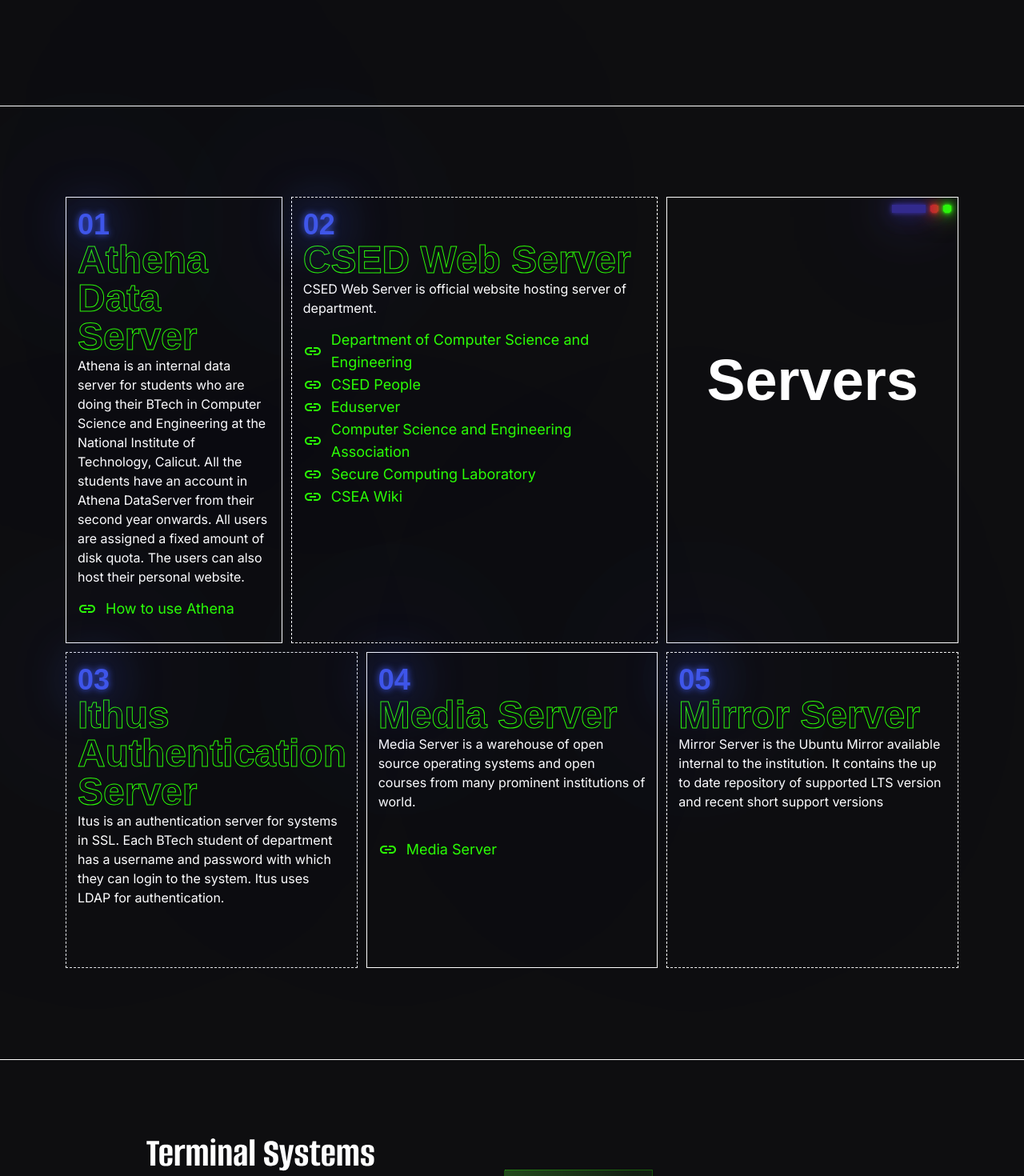
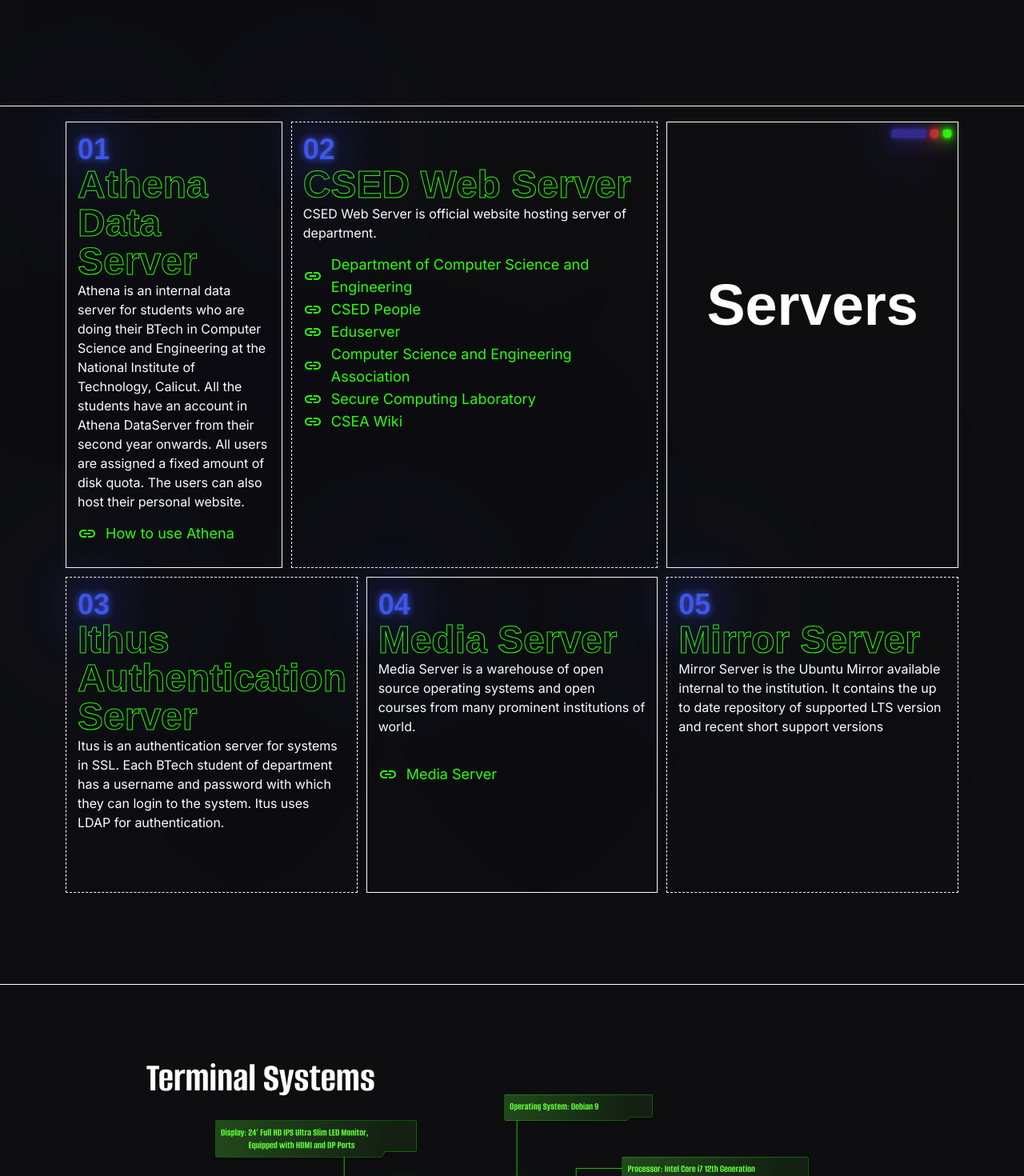
Before and after one commit to athena-server/athena-server.github.io, a Next.js app: page /facilities-and-resources in a window 1280 px wide. Shown: the part 700-2170 px from the top of the page at 80% size. Built offline with nearby package versions, Linux system fonts and the light colour scheme; a web font is replaced by a local one.

Commit message:
responsiveness done

```diff
--- a/src/app/facilities-and-resources/page.tsx
+++ b/src/app/facilities-and-resources/page.tsx
@@ -2,7 +2,7 @@
 import SectionDivider from "@/components/SectionDivider";
 import { alumniSans } from "@/fonts";
 import styles from "./styles.module.css";
-import Link from "@/components/Link"
+import Link from "@/components/Link";
 // to use font alumni sans on any text, use the following css: <div className={`${alumniSans.classname} ...tailwind styles`}
 // default font is inter so need to change font for any other elements
 // refer page.tsx in branch 1-home-page for further doubt clearing on any usage of font, or carousal or section divider component
@@ -24,8 +24,8 @@
 
       <section className="relative min-h-screen h-full">
         <SectionDivider />
-        <div className="grid grid-cols-12 grid-rows-12 gap-[11px] py-[114px] px-[18px]">
-            <div className="col-span-3 row-start-1 row-span-7 border border-white p-[14px]">
+        <div className="flex flex-col flex-wrap gap-[11px] pt-[20px] pb-[114px] px-[18px] lg:grid grid-cols-12 grid-rows-12 py-[114px] ">
+          <div className="order-2 w-full h-auto border border-white p-[14px] lg:col-span-3 row-start-1 row-span-7 lg:order-1 ">
             <h1
               className={`${alumniSans.className} font-bold bg-transparent text-4xl text-[#3F56E9] ${styles.boxshadow}`}
             >
@@ -52,7 +52,7 @@
               />
             </div>
           </div>
-            <div className="col-span-5 row-start-1 row-span-7 border border-dashed border-white p-[14px]">
+          <div className="order-3 w-full h-auto border border-white p-[14px] lg:col-span-5 row-start-1 row-span-7 border border-dashed border-white p-[14px] lg:order-2">
             <h1
               className={`${alumniSans.className} font-bold text-4xl text-[#3F56E9] ${styles.boxshadow}`}
             >
@@ -71,14 +71,8 @@
                 href="https://minerva.nitc.ac.in/cse/"
                 label="Department of Computer Science and Engineering"
               />
-            <Link
-                href="http://192.168.40.130/"
-                label="CSED People"
-            />
-            <Link
-                href="http://192.168.40.130/"
-                label="Eduserver"
-            />
+              <Link href="http://192.168.40.130/" label="CSED People" />
+              <Link href="http://192.168.40.130/" label="Eduserver" />
               <Link
                 href="http://192.168.40.130/"
                 label="Computer Science and Engineering Association"
@@ -87,27 +81,20 @@
                 href="http://192.168.40.130/"
                 label="Secure Computing Laboratory"
               />
-            <Link
-                href="http://192.168.40.130/"
-                label="CSEA Wiki"
-            />
+              <Link href="http://192.168.40.130/" label="CSEA Wiki" />
             </div>
-
           </div>
-            <div className="col-span-4 row-start-1 row-span-7 border border-white">
-            <div className="flex justify-end mt-0">
-          <img
-            src="/FacilitiesPage/tab.svg"
-            alt="tab"
-          />
+          <div className=" w-full h-auto order-1 lg:col-span-4 row-start-1 row-span-7 lg:border border-white lg:order-3">
+            <div className="flex justify-end mt-0 lg: justify-end">
+              <img src="/FacilitiesPage/tab.svg" alt="tab" />
             </div>
-            <div className="flex justify-center items-center p-[14px]">
+            <div className="flex justify-center mt-0 mb-[20px] lg:items-center p-[14px]">
               <h1 className={`${alumniSans.className} font-bold text-7xl `}>
                 Servers
               </h1>
             </div>
           </div>
-            <div className="col-span-4 row-start-8 row-span-5 border border-dashed p-[14px]">
+          <div className="order-4 w-full h-auto border border-white p-[14px] lg:col-span-4 row-start-8 row-span-5 border border-dashed p-[14px]">
             <h1
               className={`${alumniSans.className} font-bold text-4xl text-[#3F56E9] ${styles.boxshadow}`}
             >
@@ -124,7 +111,7 @@
               can login to the system. Itus uses LDAP for authentication.
             </p>
           </div>
-            <div className="col-span-4 row-start-8 row-span-5 border border-white p-[14px]">
+          <div className="order-5 w-full h-auto border border-white p-[14px] lg:col-span-4 row-start-8 row-span-5 border border-white p-[14px]">
             <h1
               className={`${alumniSans.className} font-bold text-4xl text-[#3F56E9] ${styles.boxshadow}`}
             >
@@ -140,13 +127,10 @@
               open courses from many prominent institutions of world.
             </p>
             <div className="py-[20px] mt-[14px]">
-            <Link
-                href="http://192.168.40.130/"
-                label="Media Server"
-            />
+              <Link href="http://192.168.40.130/" label="Media Server" />
             </div>
           </div>
-            <div className="col-span-4 row-start-8 row-span-5 border border-dashed border-white p-[14px]">
+          <div className="order-6 w-full h-auto border border-white p-[14px] lg:col-span-4 row-start-8 row-span-5 border border-dashed border-white p-[14px]">
             <h1
               className={`${alumniSans.className} font-bold text-4xl text-[#3F56E9] ${styles.boxshadow}`}
             >
@@ -163,8 +147,6 @@
               LTS version and recent short support versions
             </p>
           </div>
-
-
         </div>
       </section>
       <section className="relative min-h-screen h-full">
```
Lines whose indentation alone changed are shown as unchanged.
